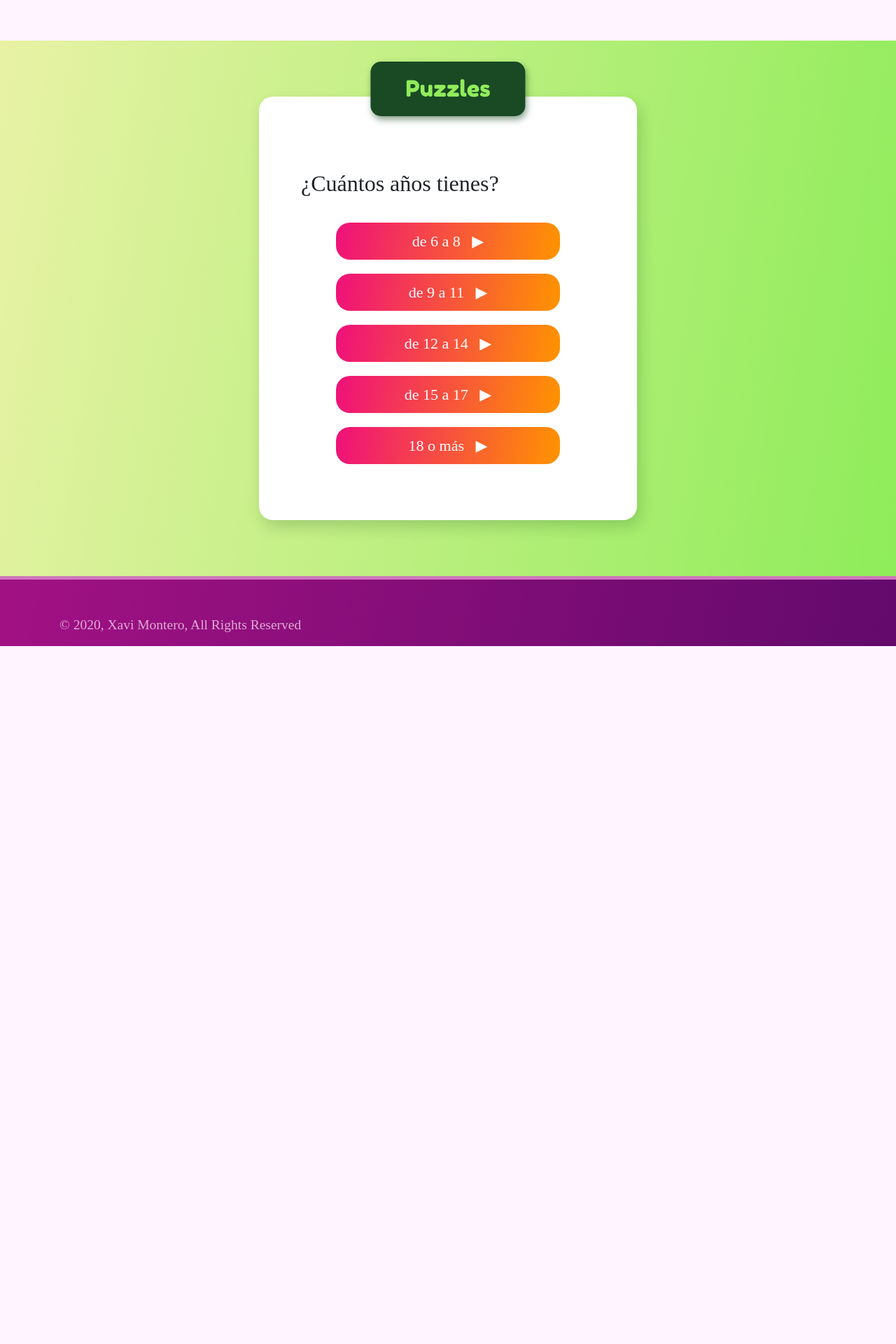
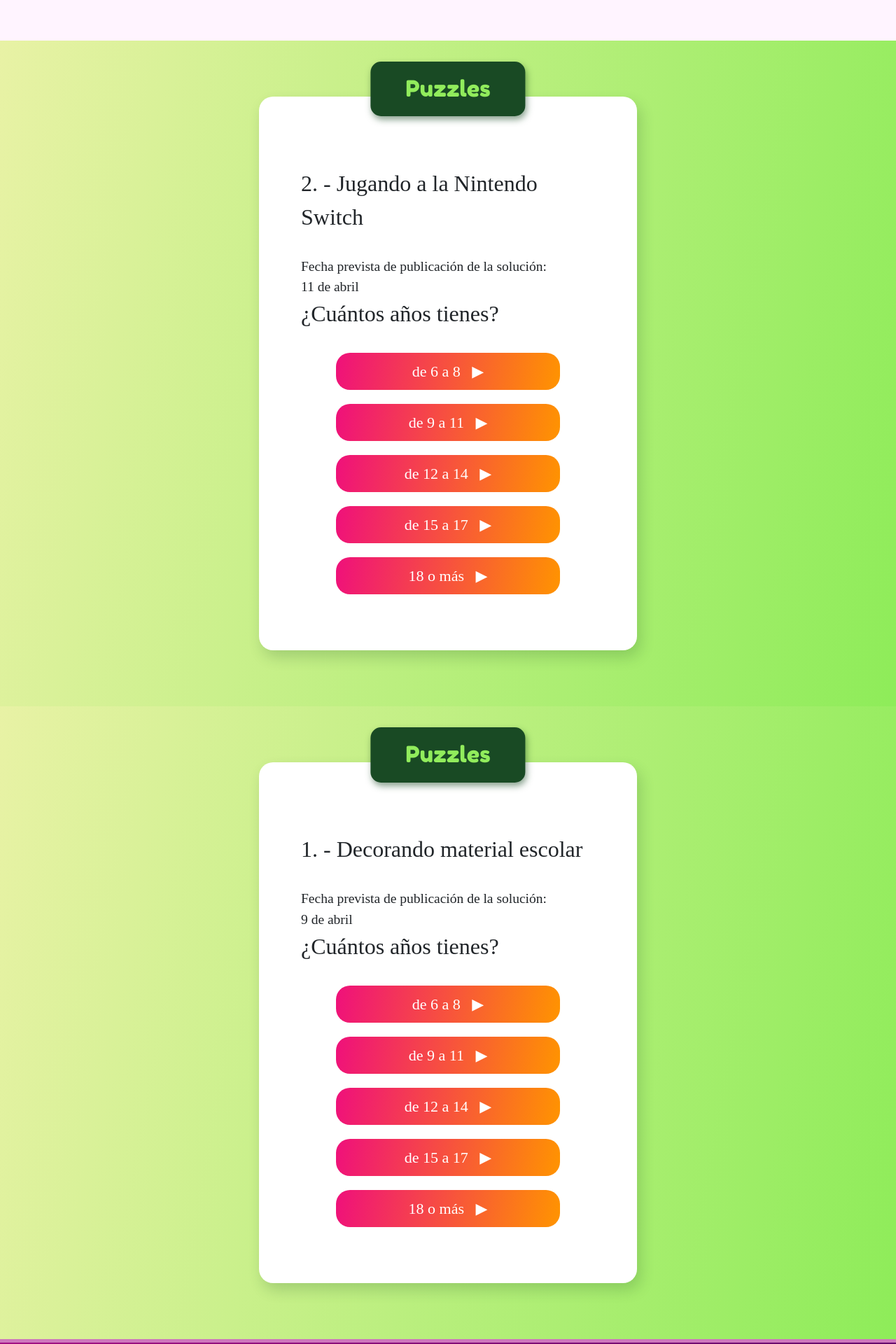
Before and after one commit to xmontero/coronamaze-com, a Jekyll site: the page built from es/index.html, in a window 1280 px wide. Shown: the part 1511-3431 px from the top of the page at 70% size. Built offline with Jekyll 4.4.1, drawn with Linux system fonts in a browser that asks for light colours; nearby versions of some CDN libraries; some web fonts are replaced; before the commit the page ends 2434 px from its top, so only the background shows below that.

Commit message:
Adds a multi-puzzle frontend. Sets in in ES.

```diff
--- /dev/null
+++ b/_data/puzzleIndex.yml
@@ -0,0 +1,30 @@
+global:
+    levelLinks:
+        1:
+            page: level-6-8.html
+        2:
+            page: level-9-11.html
+        3:
+            page: level-12-14.html
+        4:
+            page: level-15-17.html
+        5:
+            page: level-18.html
+es:
+    translations:
+        puzzles:
+            title: Puzzles
+            subtitle: ¿Cuántos años tienes?
+        levelNames:
+            1: de 6 a 8
+            2: de 9 a 11
+            3: de 12 a 14
+            4: de 15 a 17
+            5: 18 o más
+    publishedPuzzles:
+        1:
+            title: Decorando material escolar
+            note: "Fecha prevista de publicación de la solución:<br/>9 de abril"
+        2:
+            title: Jugando a la Nintendo Switch
+            note: "Fecha prevista de publicación de la solución:<br/>11 de abril"
--- /dev/null
+++ b/_layouts/frontpageMultiPuzzle.html
@@ -0,0 +1,64 @@
+---
+layout: base
+---
+{% assign translations = site.data.puzzleIndex[ page.language ].translations %}
+{% if site.data.messages[ page.language ] != nil %}
+    <div class="cm_topHeaderMessagWrapper">
+        <div class="container">{{ site.data.messages[ page.language ] }}</div>
+    </div>
+{% endif %}
+<div class="container">
+    <section id="cm_for-the-kids">
+        <h2 class="cm_title">{{ page.forTheKids.title }}</h2>
+        <div class="cm_content">{{ page.forTheKids.content }}</div>
+    </section>
+    <section id="cm_for-the-parents" class="row justify-content-center">
+        <div class="col-12 col-md-6 col-xl-4">
+            <div class="cm_content">
+                <h2 class="cm_title">{{ page.forTheParents.title }}</h2>
+                <div class="text-center">
+                    <a class="btn btn-primary" href="{{ page.forTheParents.button.link }}">{{ page.forTheParents.button.caption }}&nbsp;&nbsp;&nbsp;&#x25b6;</a>
+                </div>
+            </div>
+        </div>
+    </section>
+</div>
+{% assign puzzles = site.data.puzzleIndex[ page.language ].publishedPuzzles %}
+{% for puzzleKeyValue in puzzles reversed %}
+    {% assign puzzleKey = puzzleKeyValue[ 0 ] %}
+    {% assign puzzle = puzzleKeyValue[ 1 ] %}
+    {% assign levelLinks = site.data.puzzleIndex.global.levelLinks %}
+    {% assign localizedLevelLinks = translations.levelNames %}
+    <div id="cm_puzzles-wrapper">
+        <div class="container">
+            <div class="row justify-content-center">
+                <div class="col-12 col-md-10 col-lg-7 col-xl-6">
+                    <section id="cm_puzzles" class="debug">
+                        <h2 class="cm_title">{{ translations.puzzles.title }}</h2>
+                        <div class="cm_content">
+                            <div class="cm_caption">{{ puzzleKey }}. - {{ puzzle.title }}</div>
+                            <div>{{ puzzle.note }}</div>
+                            <div class="cm_caption">{{ translations.puzzles.subtitle }}</div>
+                            <div class="cm_age-options">
+                                {% for option in page.puzzles.options %}
+                                    <div class="cm_age-option">
+                                        <a href="{{ option.link }}" class="btn btn-primary cm_button">{{ option.caption }}&nbsp;&nbsp;&nbsp;&#x25b6;</a>
+                                    </div>
+                                {% endfor %}
+                            </div>
+                            <div class="cm_age-options">
+                                {% for option in levelLinks %}
+                                    {% assign optionKey = option[ 0 ] %}
+                                    {% assign optionValue = option[ 1 ] %}
+                                    <div class="cm_age-option">
+                                        <a href="/{{ page.language }}/1/{{ puzzleKey }}/{{ optionValue.page }}" class="btn btn-primary cm_button">{{ localizedLevelLinks[ optionKey ]  }}&nbsp;&nbsp;&nbsp;&#x25b6;</a>
+                                    </div>
+                                {% endfor %}
+                            </div>
+                        </div>
+                    </section>
+                </div>
+            </div>
+        </div>
+    </div>
+{% endfor %}
--- /dev/null
+++ b/assets/css/frontpageMultiPuzzle.scss
@@ -0,0 +1,143 @@
+---
+---
+@import "base";
+
+// TODO: Duplicated code with frontpage.scss to reduce time to market.
+
+#cm_for-the-kids
+{
+    p
+    {
+        margin-bottom: 3rem;
+    }
+
+    .cm_title
+    {
+        color: #1d7136;
+        transform: rotate(-10deg);
+        background-image: $greenGradient;
+        display: inline-block;
+        padding: 10px 30px;
+        box-shadow: 1px 5px 10px 0px rgba(0, 64, 22, 0.3);
+        border-radius: 10px;
+        background-color: #e8f2a5;
+        border: 1px dashed #2aa599;
+    }
+
+    .cm_content
+    {
+        color: #952884;
+        background-color: #fff;
+        margin-left: 20px;
+        margin-top: -10px;
+        border-radius: 20px;
+        box-shadow: 5px 10px 20px rgba(200, 40, 100, 0.2);
+        padding: 50px;
+    }
+}
+
+#cm_for-the-parents
+{
+    a
+    {
+        background-image: $buttonBackground;
+        border-radius: 20px;
+        border: 0;
+        padding: 10px 30px;
+        font-size: 19.5px;
+    }
+
+    .cm_content
+    {
+        background-color: #fff;
+        margin-left: 0px;
+        box-shadow: 5px 10px 20px rgba(200, 40, 100, 0.2);
+        padding: 50px;
+    }
+}
+
+#cm_puzzles-wrapper
+{
+    background-image: $greenGradient;
+    padding-top: 80px;
+    padding-bottom: 80px;
+
+    #cm_puzzles
+    {
+        background-color: white;
+        margin-bottom: 0;
+        border-radius: 20px;
+        position: relative;
+        box-shadow: 5px 10px 20px rgba( 25, 74, 36, 0.2 );
+
+        padding: 60px 40px 40px;
+
+        @media ( min-width: 544px )
+        {
+            padding: 100px 60px 60px;
+        }
+
+
+        .cm_title
+        {
+            position: absolute;
+            background-color: rgb( 25, 74, 36 );;
+            top: -50px;
+            left: 50%;
+            transform: translateX(-50%);
+            padding: 20px 50px;
+            color: #91EC5C;
+            border-radius: 15px;
+            box-shadow: 2px 5px 10px rgba( 25, 74, 36, 0.5 );
+        }
+
+        .cm_content
+        {
+            .cm_caption
+            {
+                font-size: 1.8rem;
+                margin-bottom: 1.2rem;
+
+                @media ( min-width: 544px )
+                {
+                    font-size: 2rem;
+                    margin-bottom: 2rem;
+                }
+            }
+
+            .cm_age-options
+            {
+                padding-left: 30px;
+                padding-right: 30px;
+
+                @media ( min-width: 544px )
+                {
+                    padding-left: 50px;
+                    padding-right: 50px;
+                }
+
+                .cm_age-option
+                {
+                    margin-bottom: 20px;
+
+                    .cm_icon
+                    {
+                        background-color: crimson;
+                        height: 80px;
+                        width: 80px;
+                    }
+
+                    .cm_button
+                    {
+                        background-image: $buttonBackground;
+                        border-radius: 20px;
+                        border: 0;
+                        padding: 10px 30px;
+                        font-size: 22px;
+                        width: 100%;
+                    }
+                }
+            }
+        }
+    }
+}
```
Also changed, not shown: es/index.html (+1 -20 lines).
